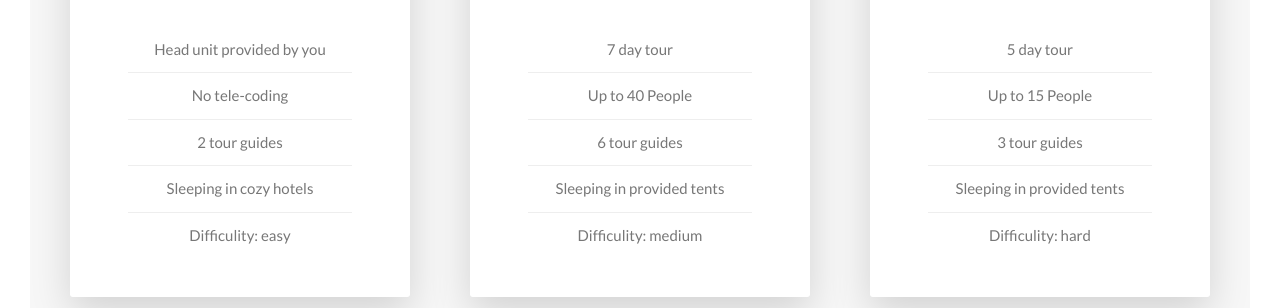
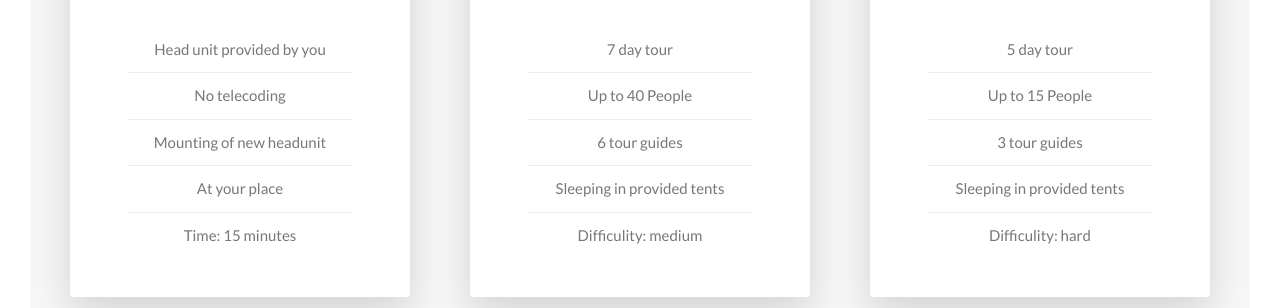
Before and after one commit to qNecro/carplay, a website: page index.html in a window 1280 px wide. Shown: the part 2748-3056 px from the top of the page. Drawn offline with Linux system fonts and the light colour scheme.

Commit message:
April 12, 2023 7:10 PM

```diff
--- a/index.html
+++ b/index.html
@@ -109,10 +109,10 @@
                                 <div class="card__details">
                                     <ul>
                                         <li>Head unit provided by you</li>
-                                        <li>No tele-coding</li>
-                                        <li>2 tour guides</li>
-                                        <li>Sleeping in cozy hotels</li>
-                                        <li>Difficulity: easy</li>
+                                        <li>No telecoding</li>
+                                        <li>Mounting of new headunit</li>
+                                        <li>At your place</li>
+                                        <li>Time: 15 minutes</li>
                                     </ul>
                                 </div>
                             </div>
```
